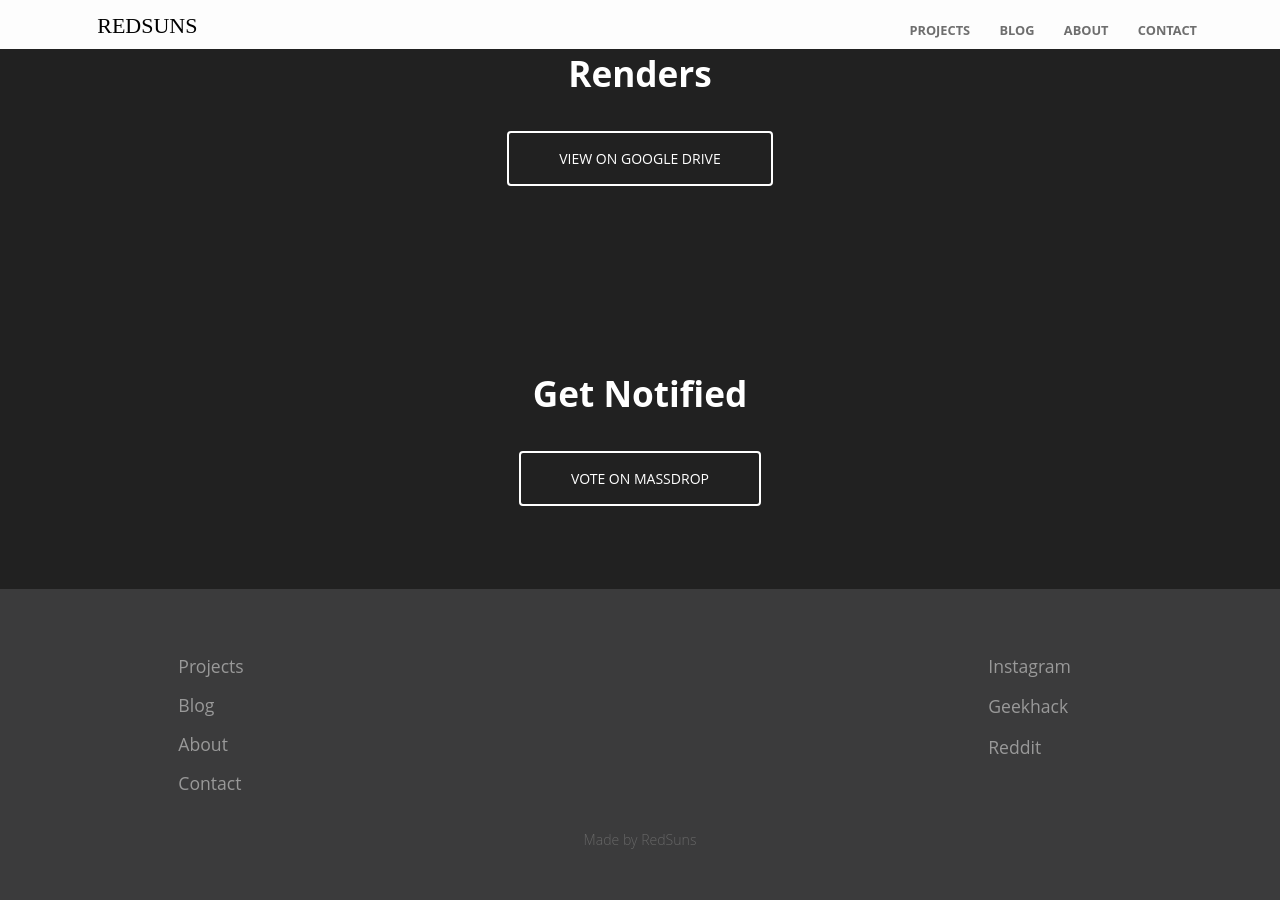
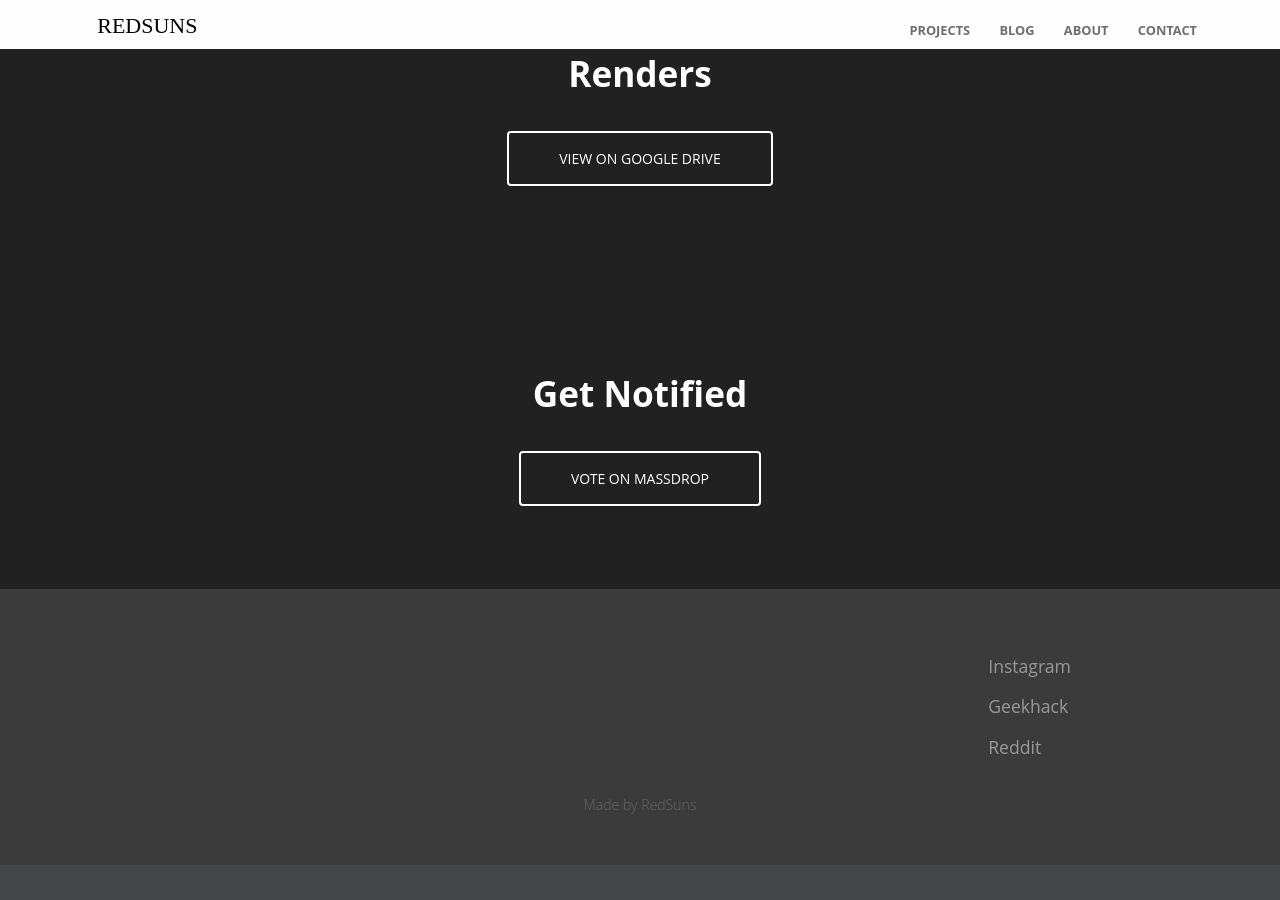
Before and after one commit to RedSunsRMK/redsunsrmk.github.io, a Jekyll site: the page built from index.html, in a window 1280 px wide and 900 px high, scrolled down 4535 px. Built offline with Jekyll 4.4.1, drawn with Linux system fonts in a browser that asks for light colours; after the commit the page ends 5400 px from its top, so only the background shows below that.

Commit message:
Update footer.yml

```diff
--- a/_data/footer.yml
+++ b/_data/footer.yml
@@ -1,12 +1,4 @@
 - links:
-  - name: Projects
-    link: /projects/
-  - name: Blog
-    link: /blog/
-  - name: About
-    link: /about/
-  - name: Contact
-    link: /contact/
 - links:
 - links:
   - name: Instagram
```
